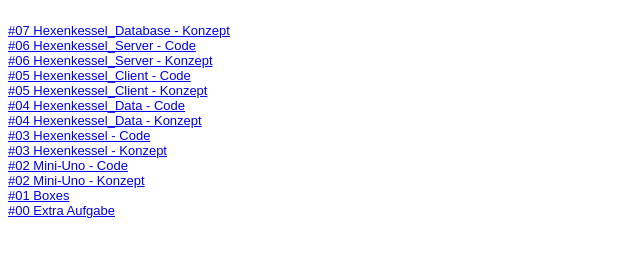
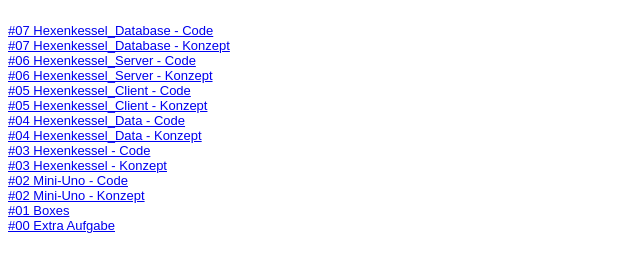
Before and after one commit to ayaan99/EIA2-WiSe20, a website: page Steckbrief/steckbrief.htm in a window 1280 px wide. Shown: the whole page, without its empty margins (0-640 px from the left). Drawn offline with Linux system fonts and the light colour scheme.

Commit message:
update steckbrief

```diff
--- a/Steckbrief/steckbrief.htm
+++ b/Steckbrief/steckbrief.htm
@@ -13,8 +13,8 @@ body {
 </head>
 <body>
 	<br>
-<!-- 	<a href="/EIA2-WiSe20/02_Praktikum/L07_Hexenkessel_Database/PotionMaker7.html" target="_blank">#07 Hexenkessel_Database - Code</a>
-	<br> -->
+	<a href="/EIA2-WiSe20/02_Praktikum/L07_Hexenkessel_Database/PotionMaker7.html" target="_blank">#07 Hexenkessel_Database - Code</a>
+	<br>
 	<a href="/EIA2-WiSe20/02_Praktikum/L07_Hexenkessel_Database/Konzept/Hexenkessel7_Konzept_gesamt.pdf" target="_blank">#07 Hexenkessel_Database - Konzept</a>
 	<br>
 	<a href="/EIA2-WiSe20/02_Praktikum/L06_Hexenkessel_Server/PotionMaker6.html" target="_blank">#06 Hexenkessel_Server - Code</a>
```
